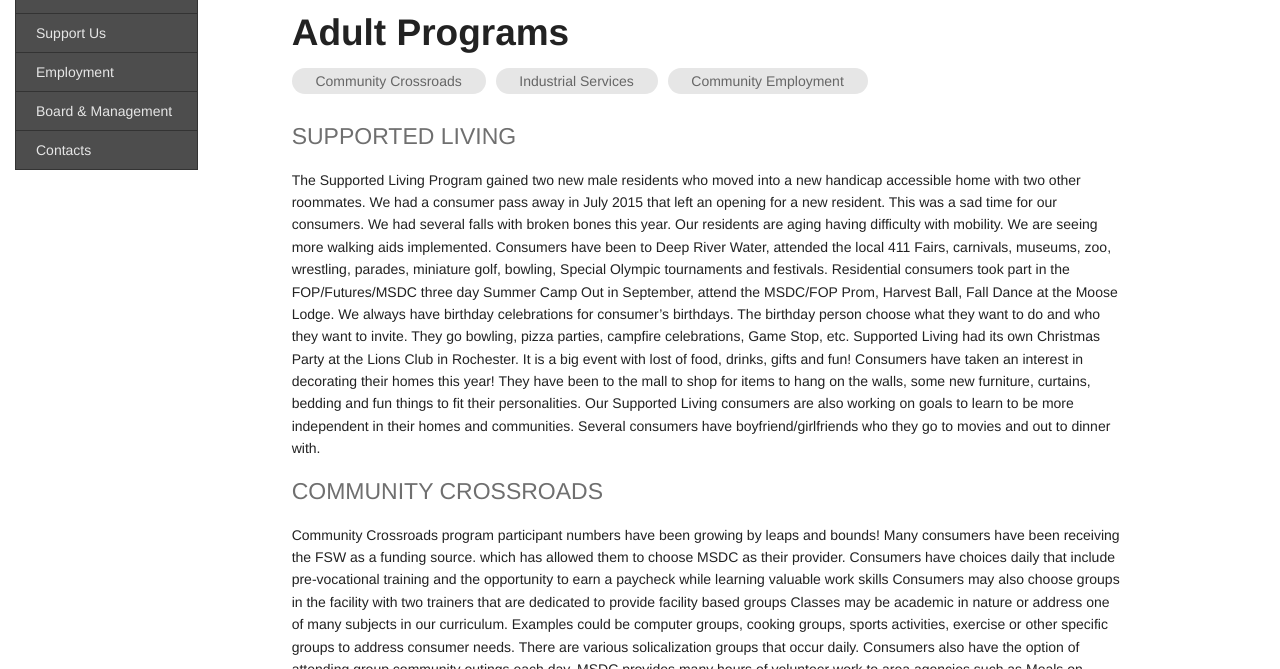
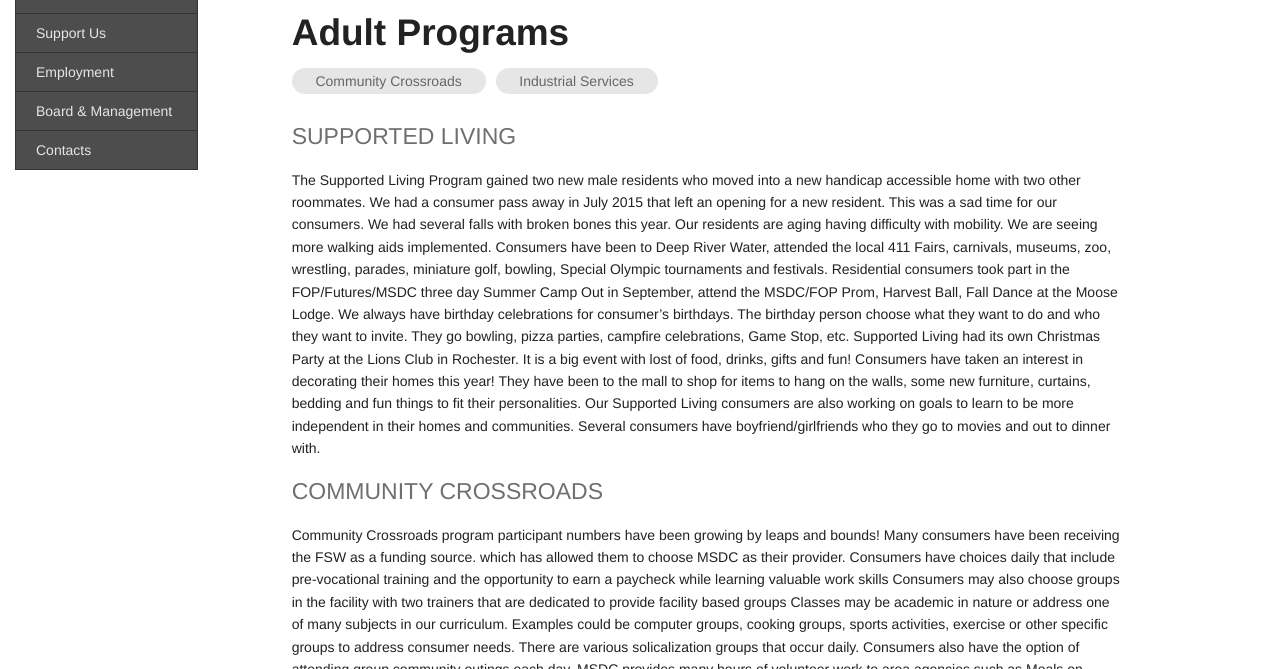
Before and after one commit to leviwilson/marshall-starke.org, a Jekyll site: the page built from report/adult.md, in a window 1280 px wide and 900 px high, cut to the strip 231-900 px from the top of the window. Built offline with Jekyll 4.4.1, drawn with Linux system fonts in a browser that asks for light colours; nearby versions of some CDN libraries; some of the changed text lies outside the part shown.

Commit message:
remove missing sections for adult

```diff
--- a/report/adult.md
+++ b/report/adult.md
@@ -9,7 +9,6 @@ title:  "2015 Accomplishments (Adults)"
 <dl class="tabs pill">
   <dd><a href="#crossroads">Community Crossroads</a></dd>
   <dd><a href="#industrial">Industrial Services</a></dd>
-  <dd><a href="#employment">Community Employment</a></dd>
 </dl>
 
 <h4 class="subheader" id="supported">SUPPORTED LIVING</h4>
@@ -35,6 +34,3 @@ The Industrial Track is a choice for consumers who wish to have an emphasis on l
 * Material Resources
 * Bridgewater
 * Unified
-
-<h4 class="subheader" id="employment">COMMUNITY EMPLOYMENT SERVICES</h4>
-TBD
```
